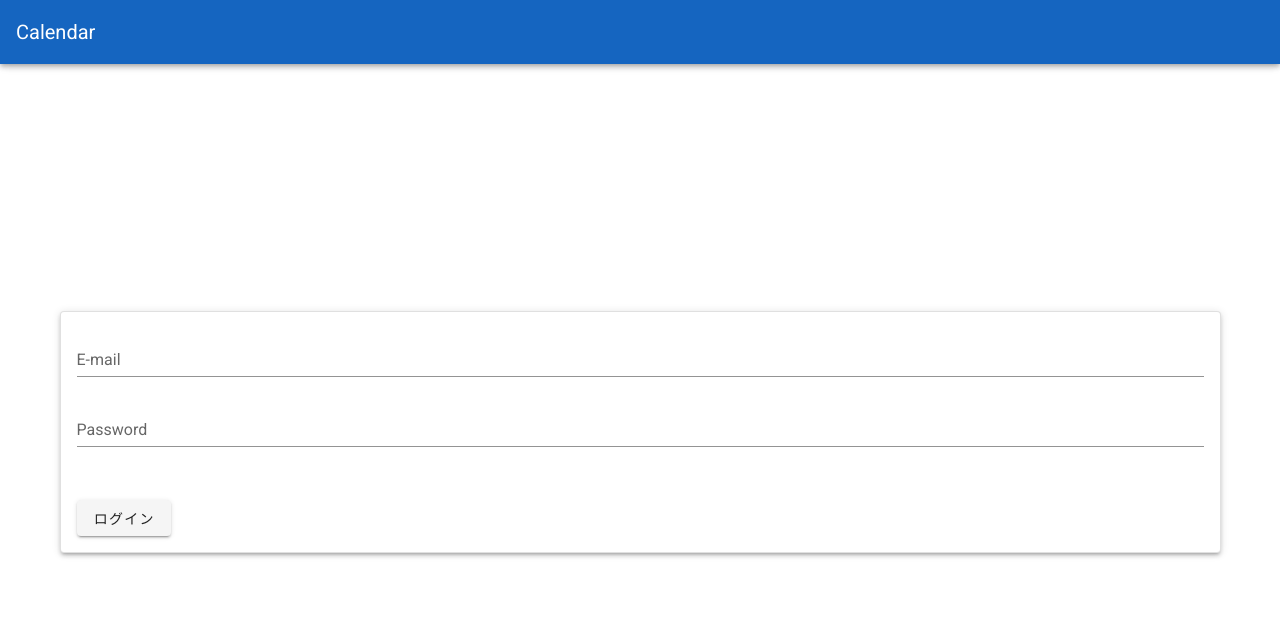
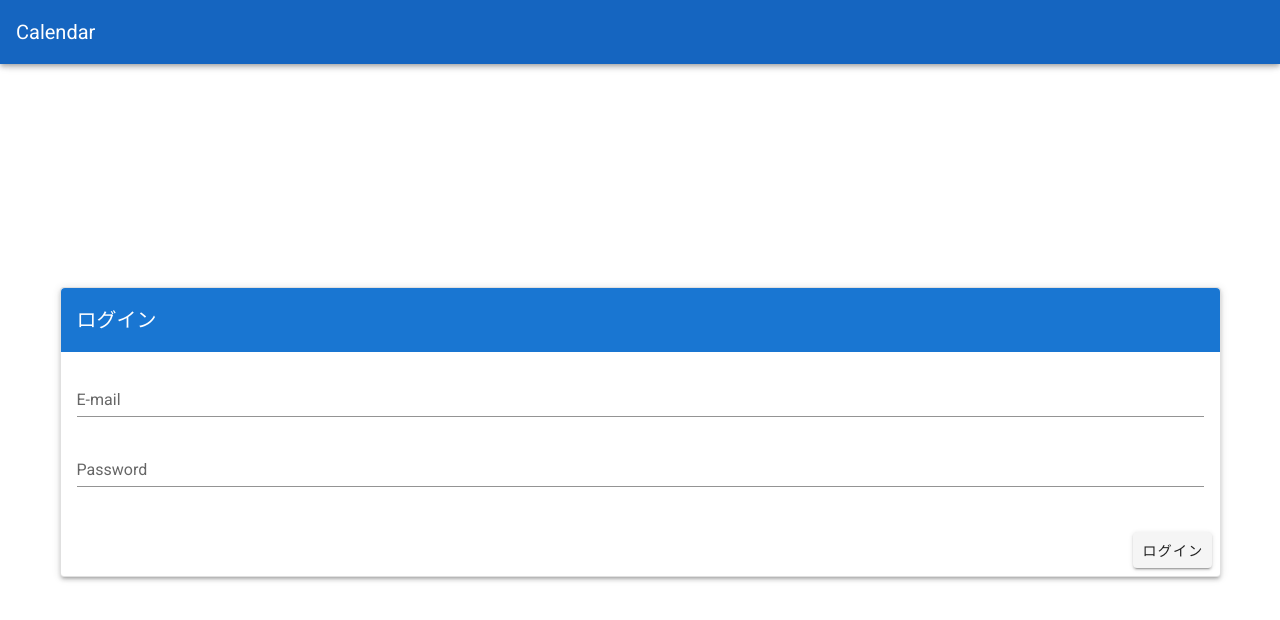
Before and after one commit to cuzzuky87/sample-app, a Vue app: page /login in a window 1280 px wide. Shown: the top 620 px of the page. Built offline with nearby package versions, Linux system fonts and the light colour scheme.

Commit message:
ログインページスタイル調整

```diff
--- a/src/pages/LoginPage.vue
+++ b/src/pages/LoginPage.vue
@@ -1,14 +1,18 @@
 <template>
   <v-card outlined elevation="3">
+    <v-toolbar flat class="blue darken-2">
+      <v-toolbar-title class="white--text">ログイン</v-toolbar-title>
+    </v-toolbar>
     <v-card-text>
       <v-form ref="LoginForm">
         <v-text-field v-model="model.email" label="E-mail" required></v-text-field>
         <v-text-field v-model="model.password" label="Password" type="password" required></v-text-field>
       </v-form>
     </v-card-text>
-    <v-card-text>
+    <v-card-actions>
+      <v-spacer></v-spacer>
       <v-btn @click="login" :loading="loading">ログイン</v-btn>
-    </v-card-text>
+    </v-card-actions>
   </v-card>
 </template>
 
```
